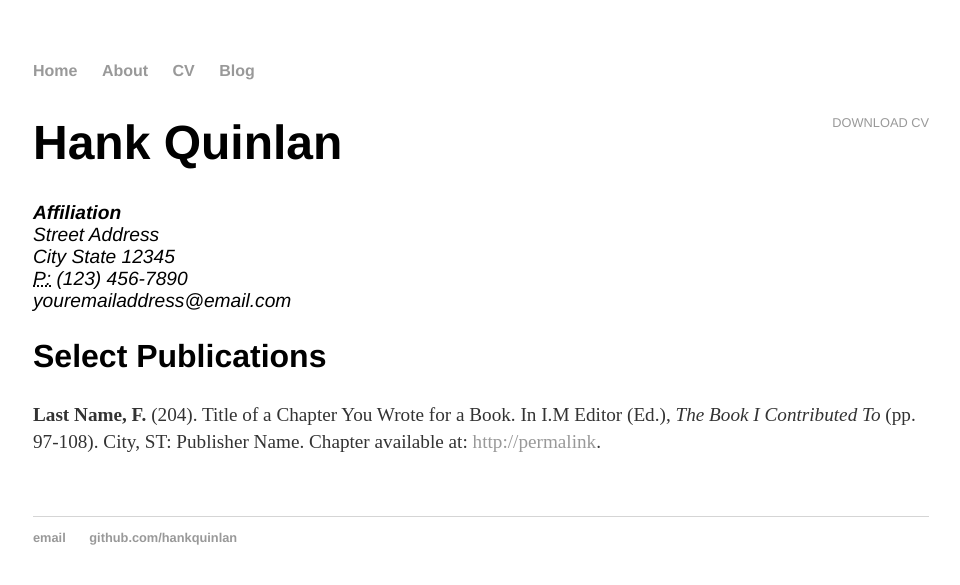
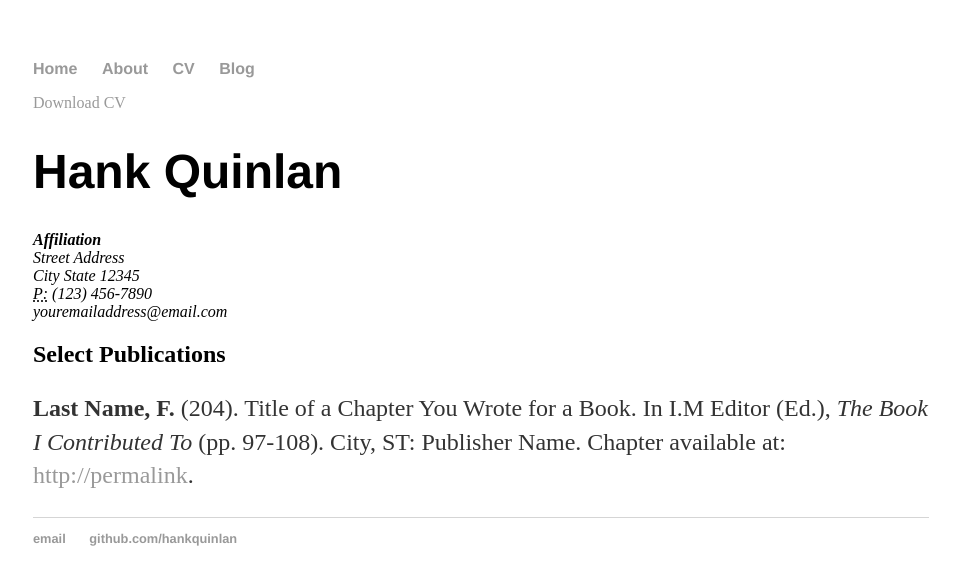
Before and after one commit to arinzea/arinzea.github.io, a Jekyll site: the page built from cv/index.html, in a window 1280 px wide. Shown: the top 585 px of the page, without its empty margins (159-1119 px from the left). Built offline with Jekyll 4.4.1, drawn with Linux system fonts in a browser that asks for light colours.

Commit message:
Update main.css

```diff
--- a/css/main.css
+++ b/css/main.css
@@ -1,29 +1,43 @@
-body { margin: 60px auto; width: 70%; }
+body {
+    margin: 60px auto;
+    width: 70%;
+}
+nav ul, footer ul {
+    font-family:'Helvetica', 'Arial', 'Sans-Serif';
+    padding: 0px;
+    list-style: none;
+    font-weight: bold;
+}
+nav ul li, footer ul li {
+    display: inline;
+    margin-right: 20px;
+}
+a {
+    text-decoration: none;
+    color: #999;
+}
+a:hover {
+    text-decoration: underline;
+}
+h1 {
+    font-size: 3em;
+    font-family:'Helvetica', 'Arial', 'Sans-Serif';
+}
+p {
+    font-size: 1.5em;
+    line-height: 1.4em;
+    color: #333;
+}
+footer {
+    border-top: 1px solid #d5d5d5;
+    font-size: .8em;
+}
 
-a { text-decoration: none; color: #999; }
-a:hover { text-decoration: underline; }
+ul.posts {
+    margin: 20px auto 40px;
+    font-size: 1.5em;
+}
 
-p, ul { font-size: 1.5em; line-height: 1.4em; color: #333; }
-
-h1, h2, h3, h4 { font-family: 'Helvetica', 'Arial', 'Sans-Serif'; }
-h1 { font-size: 3em;  }
-h2 { font-size: 2.7em; }
-h3 { font-size: 2.3em; }
-h4 { font-size: 1.9em; }
-
-nav ul, footer ul { font-size: 1em; font-family: 'Helvetica', 'Arial', 'Sans-Serif'; padding: 0px; list-style: none; font-weight: bold; }
-nav ul li, footer ul li { display: inline; margin-right: 20px; }
-
-footer { border-top: 1px solid #d5d5d5; font-size: .8em; }
-
-/* Blog */
-ul.posts { margin: 20px auto 40px; font-size: 1.5em; }
-ul.posts li { list-style: none; }
-
-/* CV */
-.cv { margin: 0px 0px 60px; }
-.cv h1 { font-size: 3em; }
-.cv h2 { font-size: 2em; }
-.cv address, .cv .download { font-family: 'Helvetica', 'Arial', 'Sans-Serif'; }
-.cv address, .cv p { font-size: 1.2em; }
-.cv .download { float: right; font-size: .8em; text-transform: uppercase; }
+ul.posts li {
+    list-style: none;
+}
```
